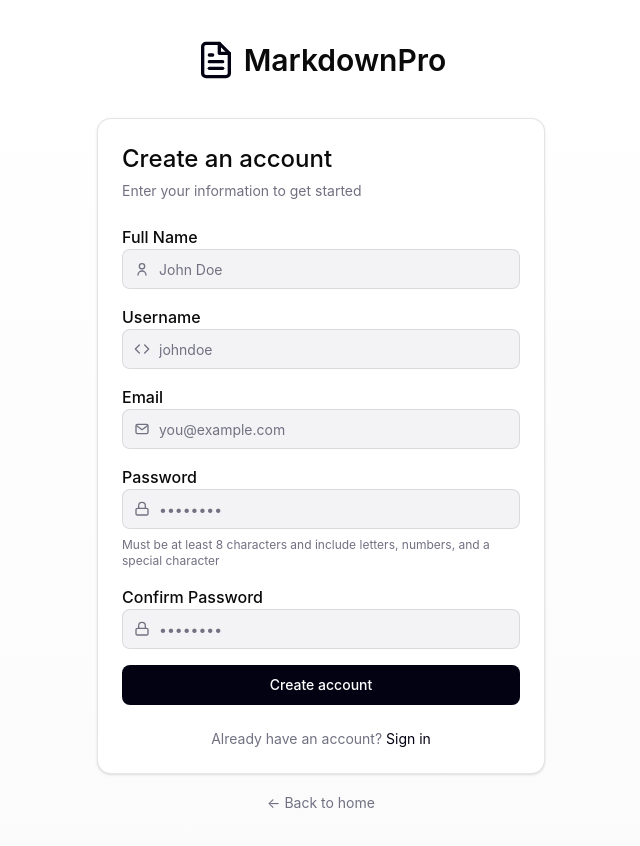
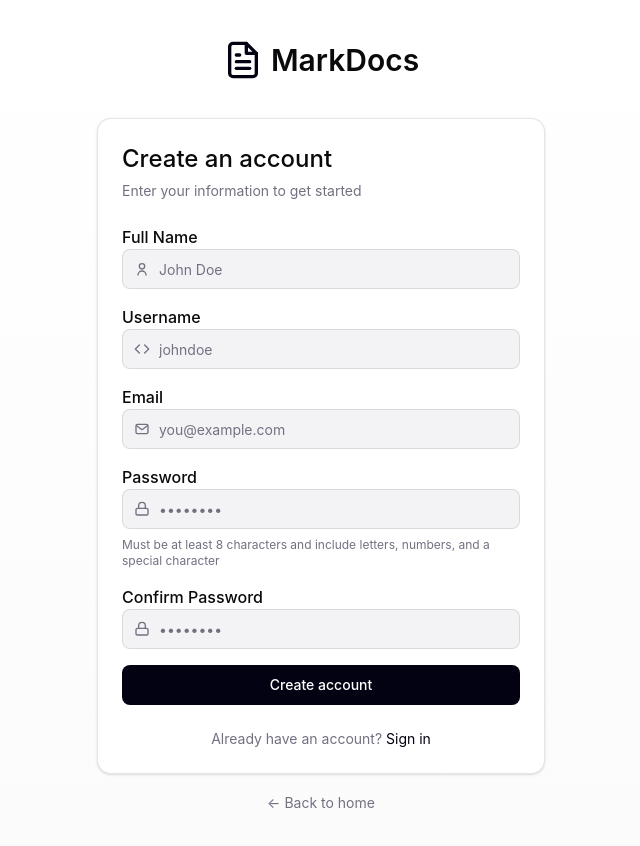
Before and after one commit to bexino/markdown-editor, a Vue app: page /register in a window 1280 px wide. Shown: the top 846 px of the page, without its empty margins (319-959 px from the left). Built offline with nearby package versions, Linux system fonts and the light colour scheme; no server answers; the HTML template or start-up script is replaced by a standard one.

Commit message:
refactor: change the app name to MarkDocs

```diff
--- a/src/views/auth/ForgotPasswordView.vue
+++ b/src/views/auth/ForgotPasswordView.vue
@@ -28,7 +28,7 @@ import ForgotPasswordCard from '@/components/auth/ForgotPasswordCard.vue'
             <path d="M16 17H8" />
             <path d="M10 9H8" />
           </svg>
-          <span class="text-3xl font-semibold">MarkdownPro</span>
+          <span class="text-3xl font-semibold">MarkDocs</span>
         </RouterLink>
       </div>
 
--- a/src/views/auth/RegisterView.vue
+++ b/src/views/auth/RegisterView.vue
@@ -28,7 +28,7 @@ import RegisterCard from '@/components/auth/RegisterCard.vue'
             <path d="M16 17H8" />
             <path d="M10 9H8" />
           </svg>
-          <span class="text-3xl font-semibold">MarkdownPro</span>
+          <span class="text-3xl font-semibold">MarkDocs</span>
         </RouterLink>
       </div>
 
--- a/src/views/auth/ResetPasswordView.vue
+++ b/src/views/auth/ResetPasswordView.vue
@@ -96,7 +96,7 @@ onUnmounted(() => {
             <path d="M16 17H8" />
             <path d="M10 9H8" />
           </svg>
-          <span class="text-3xl font-semibold">MarkdownPro</span>
+          <span class="text-3xl font-semibold">MarkDocs</span>
         </RouterLink>
       </div>
 
--- a/src/views/auth/SignInView.vue
+++ b/src/views/auth/SignInView.vue
@@ -28,7 +28,7 @@ import SignInCard from '@/components/auth/SignInCard.vue'
             <path d="M16 17H8" />
             <path d="M10 9H8" />
           </svg>
-          <span class="text-3xl font-semibold">MarkdownPro</span>
+          <span class="text-3xl font-semibold">MarkDocs</span>
         </RouterLink>
       </div>
 
--- a/src/views/landing/LandingView.vue
+++ b/src/views/landing/LandingView.vue
@@ -35,7 +35,7 @@ async function navigateTo(path: string): Promise<void> {
             <path d="M16 17H8" />
             <path d="M10 9H8" />
           </svg>
-          <span class="text-2xl font-bold">MarkdownPro</span>
+          <span class="text-2xl font-bold">MarkDocs</span>
         </div>
 
         <div class="flex gap-3">
@@ -240,7 +240,7 @@ async function navigateTo(path: string): Promise<void> {
       <div class="mx-auto max-w-7xl px-4 sm:px-6 lg:px-8">
         <div class="grid grid-cols-1 items-center gap-12 lg:grid-cols-2">
           <div>
-            <h2 class="mb-6 text-3xl font-bold md:text-4xl">Why Choose MarkdownPro?</h2>
+            <h2 class="mb-6 text-3xl font-bold md:text-4xl">Why Choose MarkDocs?</h2>
             <div class="space-y-4">
               <BenefitCard
                 v-for="benefit in benefits"
@@ -277,7 +277,7 @@ async function navigateTo(path: string): Promise<void> {
       <div class="mx-auto max-w-4xl px-4 text-center sm:px-6 lg:px-8">
         <h2 class="mb-4 text-3xl font-bold md:text-4xl">Ready to Start Writing?</h2>
         <p class="mb-8 text-lg opacity-90">
-          Join thousands of writers using MarkdownPro to create beautiful documents
+          Join thousands of writers using MarkDocs to create beautiful documents
         </p>
         <button
           type="button"
@@ -322,9 +322,9 @@ async function navigateTo(path: string): Promise<void> {
               <path d="M16 17H8" />
               <path d="M10 9H8" />
             </svg>
-            <span class="font-semibold">MarkdownPro</span>
+            <span class="font-semibold">MarkDocs</span>
           </div>
-          <p class="text-sm text-muted-foreground">© 2026 MarkdownPro. All rights reserved.</p>
+          <p class="text-sm text-muted-foreground">© 2026 MarkDocs. All rights reserved.</p>
         </div>
       </div>
     </footer>
```
